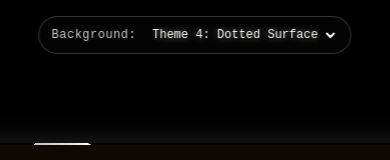
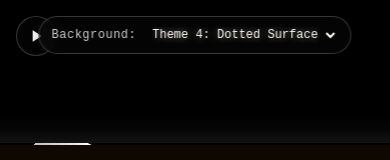
Before and after one commit to hor1zencodes/obfuscatedeternity, a Next.js app: page / in a window 390 px wide. Shown: the top 160 px of the page. Built offline with nearby package versions, Linux system fonts and the light colour scheme.

Commit message:
Add music player with play/pause button for background mp3

```diff
--- a/src/app/globals.css
+++ b/src/app/globals.css
@@ -295,6 +295,46 @@ body {
 .theme-red-orange .discord-label {
   color: #ff5722;
 }
+/* MUSIC PLAYER */
+.music-player {
+  position: fixed;
+  top: 24px;
+  left: 24px;
+  z-index: 100;
+}
+
+.music-btn {
+  background: rgba(10, 10, 10, 0.4);
+  backdrop-filter: blur(8px);
+  -webkit-backdrop-filter: blur(8px);
+  border: 1px solid rgba(255, 235, 166, 0.2);
+  border-radius: 50%;
+  width: 48px;
+  height: 48px;
+  display: flex;
+  align-items: center;
+  justify-content: center;
+  color: #ffeba6;
+  cursor: pointer;
+  box-shadow: 0 4px 16px rgba(0, 0, 0, 0.3);
+  transition: all 0.3s ease;
+}
+
+.theme-white .music-btn {
+  border-color: rgba(255, 255, 255, 0.2);
+  color: #ffffff;
+}
+
+.music-btn:hover {
+  background: rgba(20, 20, 20, 0.6);
+  border-color: rgba(255, 235, 166, 0.4);
+  transform: scale(1.05);
+}
+
+.theme-white .music-btn:hover {
+  border-color: rgba(255, 255, 255, 0.4);
+}
+
 /* THEME SWITCHER */
 .theme-switcher {
   position: fixed;
@@ -361,6 +401,19 @@ body {
 
 /* MOBILE RESPONSIVENESS */
 @media (max-width: 600px) {
+  .music-player {
+    top: 16px;
+    left: 16px;
+  }
+  .music-btn {
+    width: 40px;
+    height: 40px;
+  }
+  .music-btn svg {
+    width: 20px;
+    height: 20px;
+  }
+
   .theme-switcher {
     top: 16px;
     right: 50%;
--- a/src/app/page.tsx
+++ b/src/app/page.tsx
@@ -674,6 +674,9 @@ export default function Home() {
   const [copied, setCopied] = useState(false);
   const [discordCopied, setDiscordCopied] = useState(false);
   const [bgIndex, setBgIndex] = useState<number | null>(null);
+  const [isPlaying, setIsPlaying] = useState(false);
+
+  const audioRef = useRef<HTMLAudioElement>(null);
 
   useEffect(() => {
     const lastBg = sessionStorage.getItem('lastBgIndex');
@@ -743,6 +746,33 @@ export default function Home() {
     }
   };
 
+  useEffect(() => {
+    // Attempt to autoplay music (browsers often block this until user interacts)
+    if (audioRef.current) {
+      audioRef.current.volume = 0.5;
+      audioRef.current.play()
+        .then(() => setIsPlaying(true))
+        .catch(() => {
+          // Autoplay was blocked
+          setIsPlaying(false);
+        });
+    }
+  }, []);
+
+  const togglePlay = () => {
+    if (audioRef.current) {
+      if (isPlaying) {
+        audioRef.current.pause();
+      } else {
+        audioRef.current.play();
+      }
+      setIsPlaying(!isPlaying);
+    }
+  };
+
+  // Prevent hydration mismatch
+  if (bgIndex === null) return null;
+
   return (
     <>
       {/* Three.js Background Layer */}
@@ -765,6 +795,22 @@ export default function Home() {
 
       {/* Foreground UI Layer */}
       <div className={`container layout-wrapper ${bgIndex === 1 || bgIndex === 2 || bgIndex === 3 || bgIndex === 4 ? 'theme-white' : ''}`}>
+
+        {/* Music Player */}
+        <div className="music-player">
+          <button onClick={togglePlay} className="music-btn" title="Play/Pause Music">
+            {isPlaying ? (
+              <svg width="24" height="24" viewBox="0 0 24 24" fill="currentColor">
+                <path d="M6 19h4V5H6v14zm8-14v14h4V5h-4z"/>
+              </svg>
+            ) : (
+              <svg width="24" height="24" viewBox="0 0 24 24" fill="currentColor">
+                <path d="M8 5v14l11-7z"/>
+              </svg>
+            )}
+          </button>
+        </div>
+        <audio ref={audioRef} src="/Metro%20Boomin%20%26%20Future%20-%20Too%20Many%20Nights%20(Feat.%20Don%20Toliver)%20%5BClean%5D.mp3" loop />
 
         {/* Theme Switcher */}
         <div className="theme-switcher">
```
Also changed, not shown: 1 other file (tests, documents, lock files or other folders).
